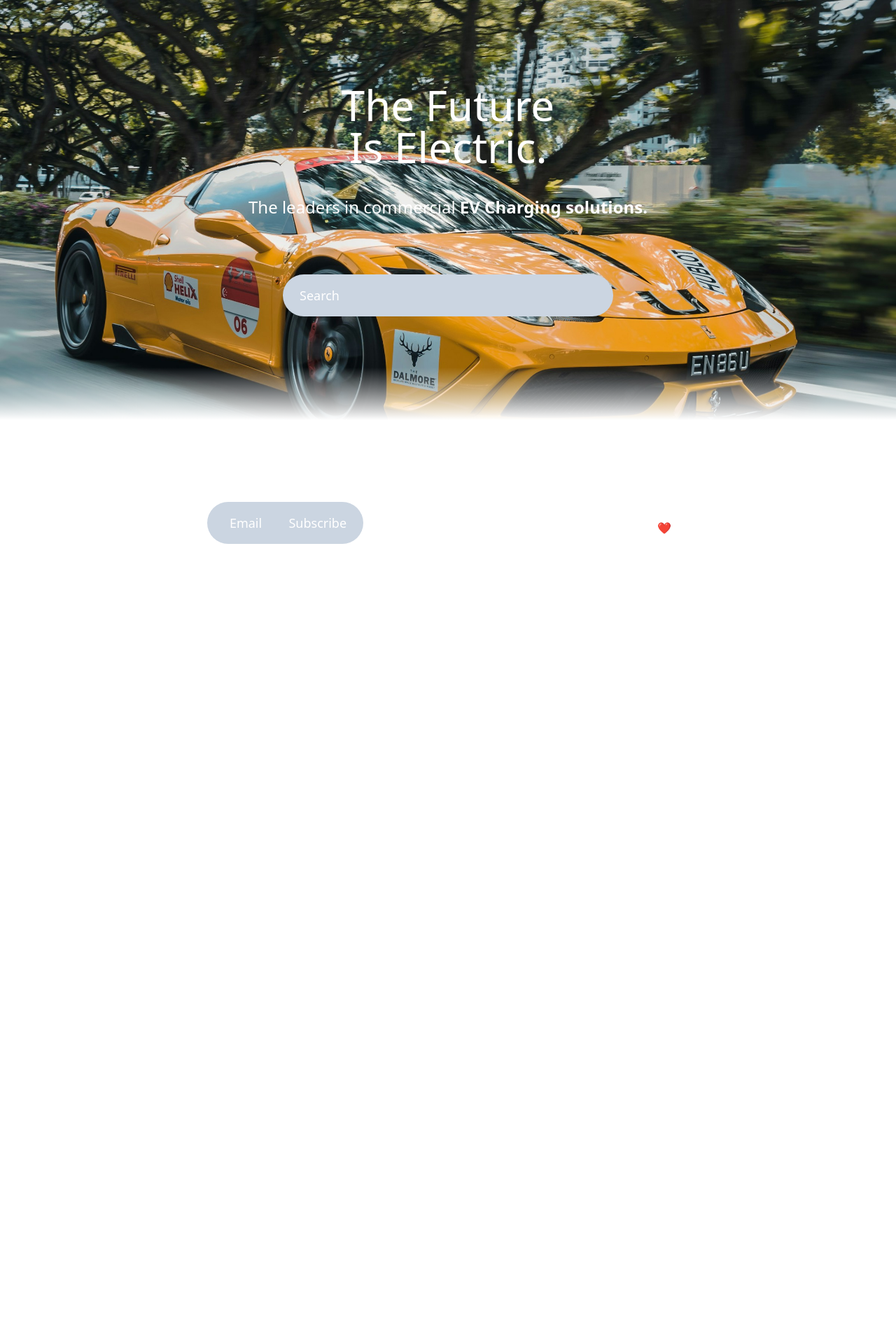
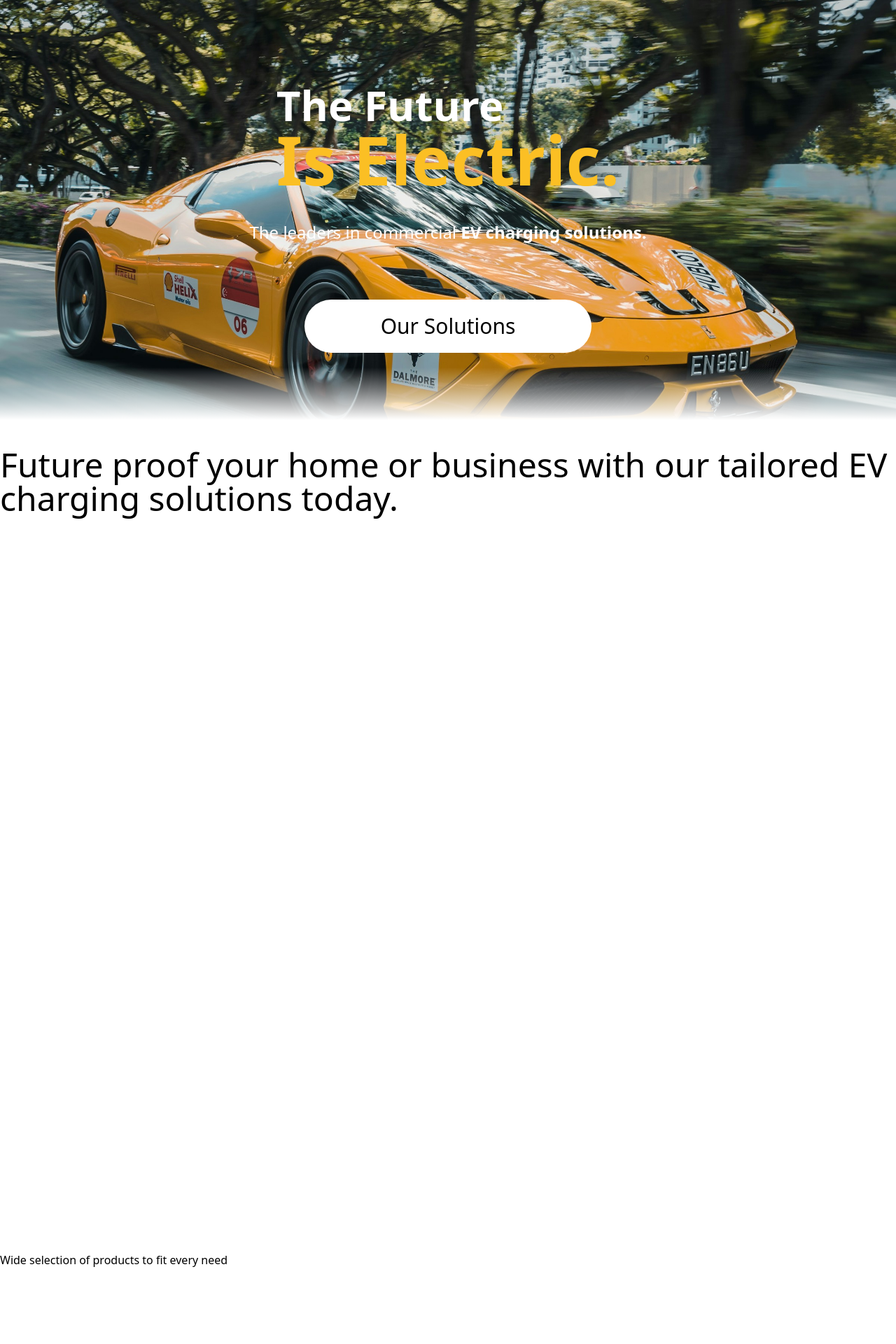
Before and after one commit to DustyDogCodex/EV-Charging-Website, a React (Vite) app: page / in a window 1280 px wide. Shown: the part 200-2120 px from the top of the page at 70% size. Before the commit the page ends 1022 px from the top, so only its background shows below. Built offline with nearby package versions, Linux system fonts and the light colour scheme; the HTML template or start-up script is replaced by a standard one.

Commit message:
added skeleton sections to website

```diff
--- a/src/App.tsx
+++ b/src/App.tsx
@@ -3,6 +3,9 @@ import { useState } from 'react'
 import NavBar from './components/NavBar'
 import Footer from './components/Footer'
 import Hero from './components/Hero'
+import About from './components/About'
+import Contact from './components/Contact'
+import Products from './components/Products'
 
 function App() {
     //using state to identify the current page the user is browser
@@ -16,6 +19,9 @@ function App() {
                 setCurrentPage={setCurrentPage}
             />
             <Hero />
+            <About />
+            <Products />
+            <Contact />
             <Footer />
         </>
     )
--- /dev/null
+++ b/src/components/About.tsx
@@ -0,0 +1,12 @@
+function About() {
+    return (
+        <section
+            id="about"
+            className="h-screen flex flex-col items-center bg-cover"
+        >
+            <span className="text-5xl mt-10">Future proof your home or business with our tailored EV charging solutions today.</span>
+        </section>
+    )
+}
+
+export default About
--- /dev/null
+++ b/src/components/Contact.tsx
@@ -0,0 +1,19 @@
+function Contact() {
+    return (
+        <section
+            id="contact"
+            className="h-screen bg-contact-bg py-12"
+        >
+            {/* contact section heading */}
+            <span className="text-8xl ml-20 w-1/2 border border-cyan-300">
+                Ready to start your electric future?
+            </span>
+
+            <div className="rounded-full bg-white w-1/2 ml-20 mt-16 text-5xl text-center p-2">
+                Contact Us
+            </div>
+        </section>
+    )
+}
+
+export default Contact
--- a/src/components/Footer.tsx
+++ b/src/components/Footer.tsx
@@ -1,40 +1,20 @@
 function Footer() {
     return (
         <footer
-            className="w-full h-full flex flex-col md:flex-row justify-center bg-footer-bg text-white py-8 px-5"
+            className="w-full h-full flex flex-col md:flex-row justify-center bg-footer-bg py-8 px-5"
         >
-            <div
-                className="flex flex-col md:flex-row items-center justify-center lg:w-3/5"
-            >
-            {/* newsletter section */}
-            <div
-                className="w-full flex flex-col items-center justify-center"
-            >
-                <h3 className="text-2xl my-5">Newsletter</h3>
-                <div
-                    className='w-full lg:w-4/5 relative flex items-center justify-center'
-                >
-                    <input
-                        type="text"
-                        placeholder="Email"
-                        className="rounded-full w-full px-8 py-4 bg-slate-300 outline-none text-lg placeholder-white"
-                    />
-                    <button
-                        className="bg-nav-hover text-lg px-4 py-2 rounded-full absolute top-2 right-2"
-                    >
-                        Subscribe
-                    </button>
-                </div>
-            </div>
-
             {/* support/links/address section */}
             <div
-                className="w-full flex flex-col items-center mt-3"
+                className="w-4/5 flex flex-col items-center mt-3"
             >
                 {/* support and links section */}
                 <div
                     className="flex items-center gap-20"
                 >
+                    <div className="w-1/2 font-semibold text-2xl">
+                        Experts in Lorem ipsum dolor sit amet, consectetur adipisicing elit. Beatae possimus magnam adipisci molestias animi, blanditiis velit exercitationem a accusantium sequi.
+                    </div>
+
                     <div
                         className="flex flex-col items-center"
                     >
@@ -52,22 +32,23 @@ function Footer() {
                         <span>Privacy Policy</span>
                         <span>Terms of Service</span>
                     </div>
+
+                    {/* address on the bottom */}
+                    <div
+                        className="flex flex-col items-center text-center my-3"
+                    >
+                        <span className="text-lg font-bold">Address</span>
+                        <span>1234 Real Street</span>
+                        <span>Real City</span>
+                        <span>Real State, 00000</span>
+                    </div>
                 </div>
             </div>
 
             <div
-                className="flex flex-col w-2/3 items-center justify-center"
+                className="flex flex-col items-center justify-center"
             >
-                {/* address on the bottom */}
-                <div
-                    className="flex flex-col items-center text-center my-3"
-                >
-                    <span className="text-lg font-bold">Address</span>
-                    <span>1234 Real Street, Real City, Real State, 00000</span>
-                </div>
-
-                <span className="pt-2 border-t-2 text-center border-white">Created with ❤️ by &copy; 2023 Varun Malaviya</span>
-            </div>
+                <span className="pt-2 border-t-2 text-center border-white">Created with ❤️ by &copy; 2024 Varun Malaviya</span>
             </div>
         </footer>
     )
--- a/src/components/Hero.tsx
+++ b/src/components/Hero.tsx
@@ -7,7 +7,7 @@ function Hero() {
             className="h-screen flex flex-col items-center bg-hero-bg-img bg-cover"
         >
             <motion.div
-                className="text-3xl md:text-6xl mt-40 md:mt-80 text-center text-white flex flex-col"
+                className="mt-40 md:mt-80 font-semibold flex flex-col"
                 initial="hidden"
                 whileInView="visible"
                 viewport={{ once: true, amount: 0.5 }}
@@ -17,8 +17,8 @@ function Hero() {
                     visible: { opacity: 1, y: 0 }
                 }}
             >
-                <span>The Future</span>
-                <span>Is Electric.</span>
+                <span className="text-3xl md:text-6xl text-white">The Future</span>
+                <span className="text-5xl md:text-8xl text-amber-400">Is Electric.</span>
             </motion.div>
 
             <motion.div
@@ -32,7 +32,7 @@ function Hero() {
                     visible: { opacity: 1, y: 0 }
                 }}
             >
-                The leaders in commercial <span className="font-bold hover:bg-gradient-to-r from-red-500 via-orange-400 to-amber-500 hover:bg-clip-text hover:text-transparent transition duration-500">EV Charging solutions.</span>
+                The leaders in commercial <span className="font-bold hover:bg-gradient-to-r from-red-500 via-orange-400 to-amber-500 hover:bg-clip-text hover:text-transparent transition duration-500">EV charging solutions.</span>
             </motion.div>
 
             <motion.div
@@ -46,16 +46,9 @@ function Hero() {
                     visible: { opacity: 1, y: 0 }
                 }}
             >
-                <input
-                    type="text"
-                    placeholder="Search"
-                    className="rounded-full w-full pl-6 pr-18 py-4 mx-5 bg-slate-300 outline-none text-white text-lg placeholder-white"
-                />
-                {/* <img
-                    src={searchIcon}
-                    alt="search icon"
-                    className="h-10 w-10 absolute right-10 cursor-pointer"
-                /> */}
+                <div className="w-4/5 bg-white hover:bg-amber-400 transition duration-300 text-black text-3xl py-5 rounded-full">
+                    Our Solutions
+                </div>
             </motion.div>
 
             {/* this div adds a white smoke rising from the bottom effect which looks reallllllly coooooooooooooool */}
--- /dev/null
+++ b/src/components/Products.tsx
@@ -0,0 +1,13 @@
+function Products() {
+  return (
+    <section
+        id="products"
+        className="h-screen flex items-center"
+    >
+        <h2>Wide selection of products to fit every need</h2>
+
+    </section>
+  )
+}
+
+export default Products
--- a/tailwind.config.js
+++ b/tailwind.config.js
@@ -7,7 +7,8 @@ export default {
   theme: {
     extend: {
         backgroundImage: {
-            'hero-bg-img': "url('/assets/hero-car.jpg')"
+            'hero-bg-img': "url('/assets/hero-car.jpg')",
+            'contact-bg': 'linear-gradient(133deg, #fffb76 0%, #fae28e 100%)'
         }
     },
   },
```
Also changed, not shown: src/components/ProductCard.tsx (added).
